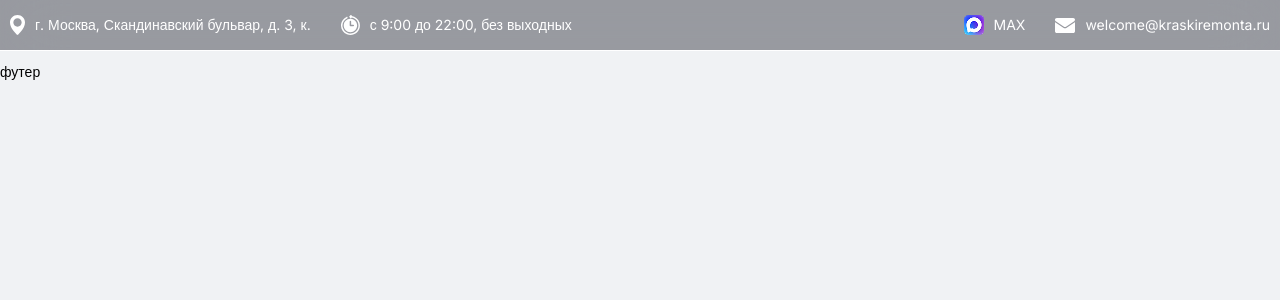
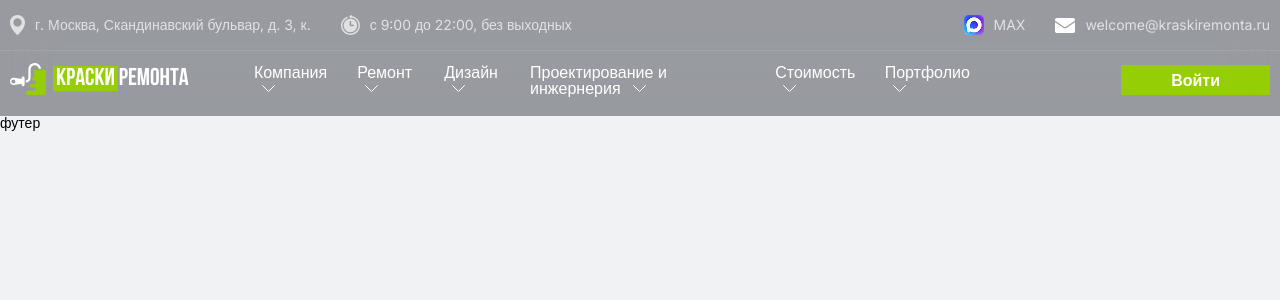
Before and after one commit to dbrnjh47/finam_test, a Vue app: page / in a window 1280 px wide. Shown: the top 300 px of the page. Built offline with nearby package versions, Linux system fonts and the light colour scheme; no server answers; a web font is replaced by a local one.

Commit message:
header base

```diff
--- a/src/assets/scss/app.scss
+++ b/src/assets/scss/app.scss
@@ -107,3 +107,17 @@ body {
     opacity: 0.7;
   }
 }
+
+.btn {
+  font-weight: 700;
+  font-size: 16px;
+  letter-spacing: -5%;
+  background: #96ce06;
+  color: #fff;
+  cursor: pointer;
+  transition: all 0.4s;
+  padding: 5px;
+  &:hover {
+    opacity: 0.7;
+  }
+}
--- /dev/null
+++ b/src/assets/scss/components/header/base.scss
@@ -0,0 +1,82 @@
+.header_base.header_base {
+  padding-top: 12px;
+  padding-bottom: 20px;
+
+  display: flex;
+  justify-content: space-between;
+  align-items: center;
+  column-gap: 10px;
+}
+
+.header_base {
+  & > div {
+    display: flex;
+    align-items: center;
+  }
+
+  &__menu {
+    margin-right: auto;
+    margin-left: 4.32vw;
+    width: 57.92%;
+    ul {
+      display: flex;
+      gap: 15px;
+      width: 100%;
+      justify-content: space-between;
+      li {
+        font-weight: 500;
+        font-size: 16px;
+        letter-spacing: -5%;
+        color: #fff;
+        transition: all 0.4s;
+        cursor: pointer;
+        img,
+        svg {
+          margin-bottom: 1px;
+          margin-left: 8px;
+        }
+        &:hover {
+          opacity: 0.7;
+        }
+      }
+    }
+  }
+
+  &__actions {
+    a {
+      color: #fff;
+      font-weight: 700;
+      font-size: 16px;
+      letter-spacing: -5%;
+    }
+    button {
+      padding: 5px 50px;
+      margin-left: 2.14vw;
+    }
+  }
+}
+
+.logo {
+  display: flex;
+  align-items: center;
+  span {
+    font-family: Bebas Neue Cyrillic;
+    font-weight: 400;
+    font-size: 24.34px;
+    color: #ffffff;
+    margin-left: 10px;
+    position: relative;
+    &::after {
+      content: '';
+      display: block;
+      position: absolute;
+      top: -1px;
+      left: -3px;
+      right: 0;
+      z-index: -1;
+      height: 100%;
+      width: 49%;
+      background: #96ce06;
+    }
+  }
+}
--- a/src/assets/scss/components/header/index.scss
+++ b/src/assets/scss/components/header/index.scss
@@ -1 +1,7 @@
 @use 'second.scss';
+@use 'base.scss';
+
+header {
+  background: #14172466;
+  backdrop-filter: blur(30px);
+}
--- a/src/assets/scss/components/header/second.scss
+++ b/src/assets/scss/components/header/second.scss
@@ -1,9 +1,7 @@
 .header_second.header_second {
-  background: #14172466;
-  backdrop-filter: blur(30px);
   padding-top: 15px;
   padding-bottom: 15px;
-  border-bottom: 1px solid #ffffff;
+  border-bottom: 1px solid rgba(255, 255, 255, 0.1);
   display: flex;
   justify-content: space-between;
   column-gap: 15px;
@@ -20,7 +18,11 @@
       margin-right: 10px;
     }
   }
+  span {
+    opacity: 0.7;
+  }
   a {
+    color: rgba(255, 255, 255, 0.7);
   }
   & > div {
     display: flex;
--- a/src/components/header/Base.vue
+++ b/src/components/header/Base.vue
@@ -1,14 +1,55 @@
 <script setup>
+
+import { usePhoneFormatter } from '@/composables/usePhoneFormatter'
+import logo from '@/assets/images/logo.svg'
+import strImage from '@/assets/images/header/str.svg'
+
+const { formatPhoneNumber } = usePhoneFormatter();
+
+const menuItems = [
+  {
+    'title': "Компания",
+  },
+  {
+    'title': "Ремонт",
+  },
+  {
+    'title': "Дизайн",
+  },
+  {
+    'title': "Проектирование и инжернерия",
+  },
+  {
+    'title': "Стоимость",
+  },
+  {
+    'title': "Портфолио",
+  },
+];
+
+const phone = import.meta.env.VITE_APP_PHONE;
+
 
 </script>
 
 <template>
   <div class="header_base header__container">
-    <div>
-      <img src="" alt="">
+    <RouterLink :to="{ name: 'IndexPage' }" class="logo">
+      <img :src="logo" alt="logo">
+      <span>Краски ремонта</span>
+    </RouterLink>
 
+    <div class="header_base__menu">
+      <ul>
+        <li v-for="(item, index) in menuItems" :key="index">
+          {{ item.title }}
+          <img :src="strImage" alt="str">
+        </li>
+      </ul>
     </div>
-    <div></div>
-    <div></div>
+    <div class="header_base__actions">
+      <a :href="`tel:${phone}`" itemprop="telephone">{{ formatPhoneNumber(phone) }}</a>
+      <button class="btn">Войти</button>
+    </div>
   </div>
 </template>
--- a/src/components/header/Second.vue
+++ b/src/components/header/Second.vue
@@ -37,7 +37,6 @@ const header_second_imgs = { ...infoImgs, ...socialImgs }
 </script>
 
 <template>
-  <header class="header" itemscope itemtype="https://schema.org/WPHeader">
   <div class="header_second header__container">
     <div>
       <span>
@@ -60,9 +59,4 @@ const header_second_imgs = { ...infoImgs, ...socialImgs }
       </a>
     </div>
   </div>
-
-    <div class="header_base header__container">
-
-    </div>
-  </header>
 </template>
--- /dev/null
+++ b/src/composables/usePhoneFormatter.js
@@ -0,0 +1,35 @@
+export const usePhoneFormatter = () => {
+  /**
+   * Преобразует номер телефона из формата +7XXXXXXXXXX в 8 XXX XXX XX XX
+   * @param {string} phone - номер телефона (например, +79932721771)
+   * @returns {string} отформатированный номер (8 993 272 17 71)
+   */
+  const formatPhoneNumber = (phone) => {
+    if (!phone) return ''
+
+    // Убираем все нецифровые символы
+    let cleaned = phone.replace(/\D/g, '')
+
+    // Если номер начинается с 8 или 7, заменяем на 8
+    if (cleaned.startsWith('7')) {
+      cleaned = '8' + cleaned.slice(1)
+    }
+
+    // Проверяем, что длина подходит для российского номера
+    if (cleaned.length !== 11) {
+      return phone // возвращаем исходный, если формат неверный
+    }
+
+    const parts = [
+      cleaned.slice(0, 1),
+      cleaned.slice(1, 4),
+      cleaned.slice(4, 7),
+      cleaned.slice(7, 9),
+      cleaned.slice(9, 11)
+    ]
+
+    return parts.join(' ')
+  }
+
+  return { formatPhoneNumber }
+}
```
Also changed, not shown: src/assets/images/header/str.svg (added), src/assets/images/logo.svg (added). Lines whose indentation alone changed are shown as unchanged.
